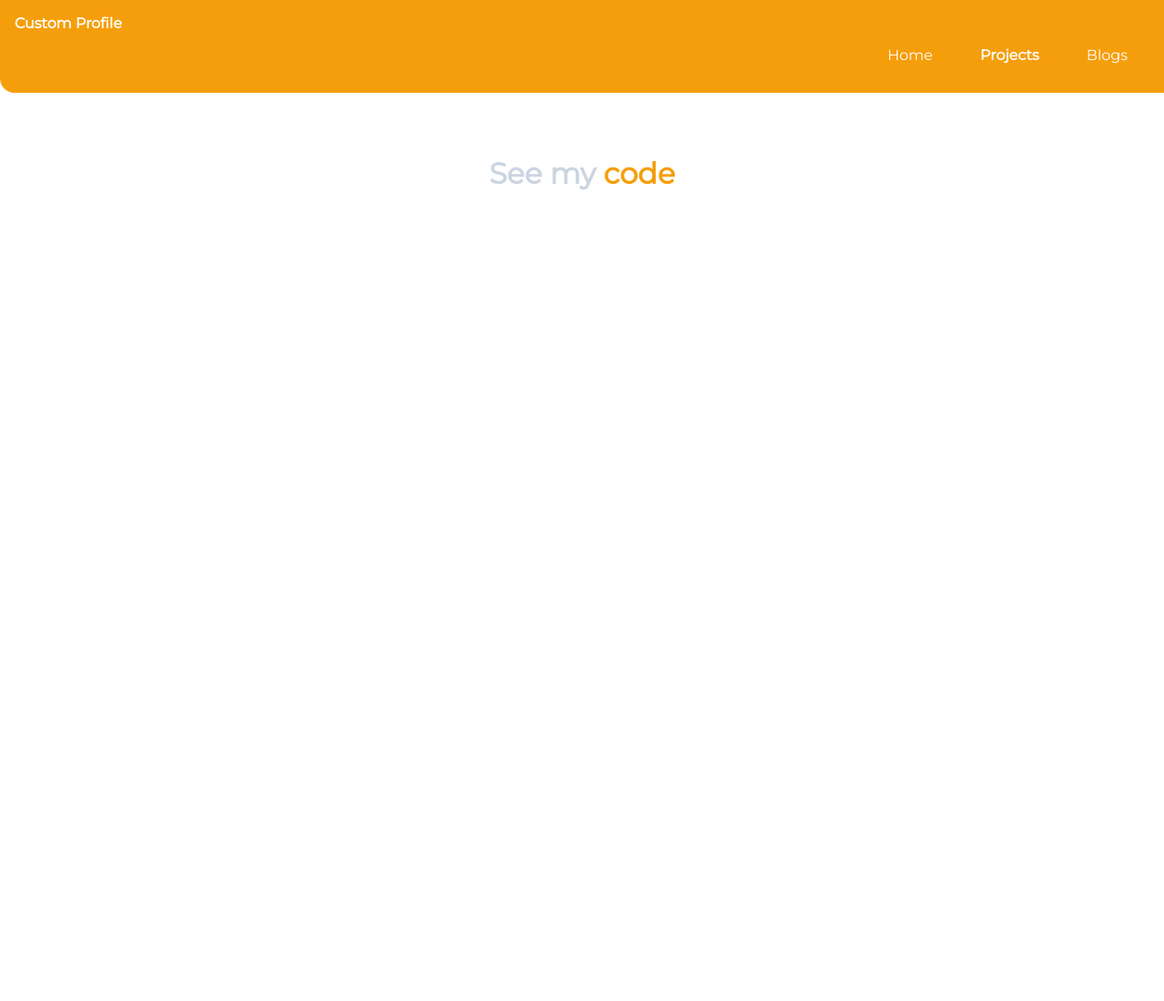
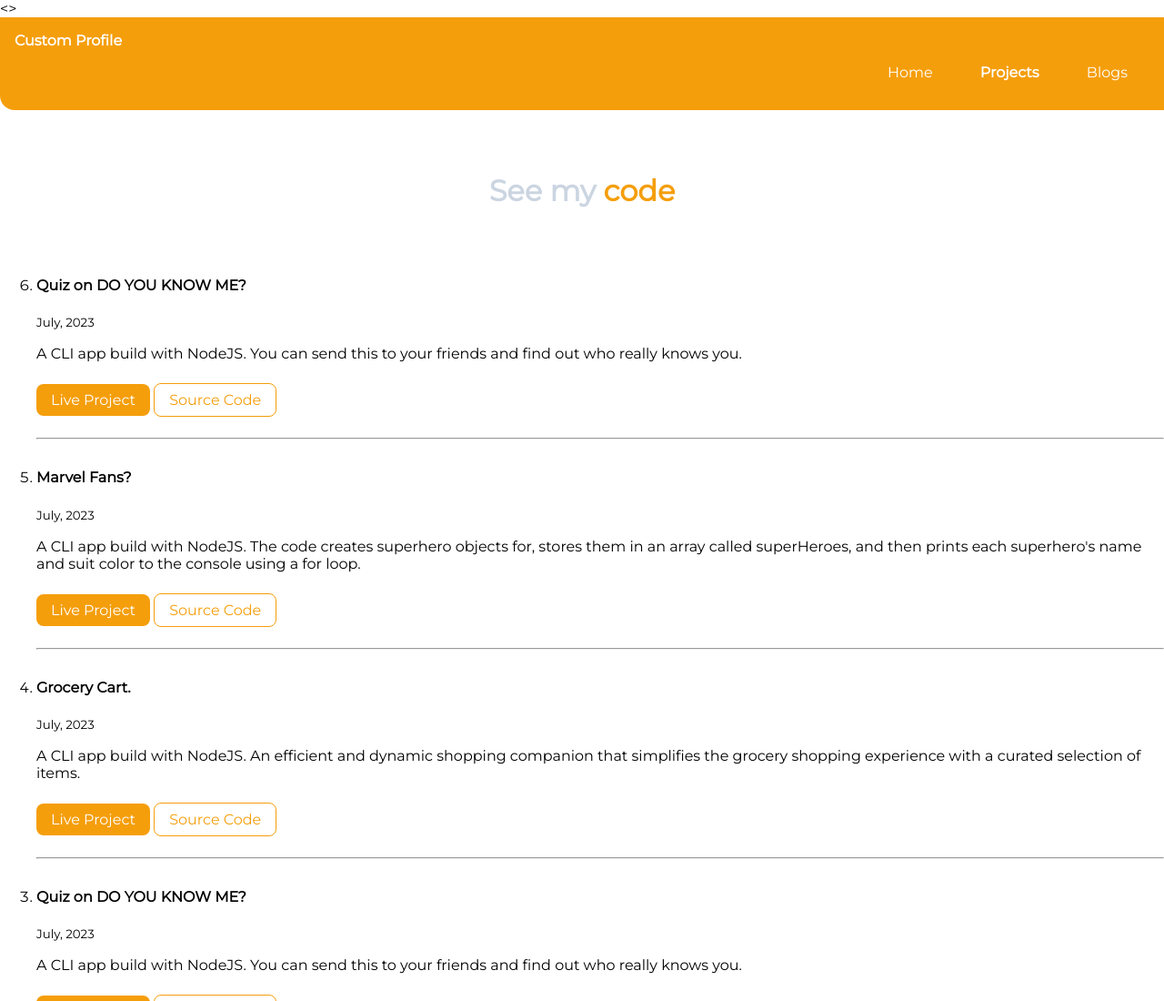
Before and after one commit to Naughtdefender/Project-01-Making-a-portfolio-using-HTML-and-CSS, a plain HTML site: page projects.html in a window 1280 px wide. Shown: the top 1100 px of the page at 91% size. Before the commit the page ends 800 px from the top, so only its background shows below. Drawn offline with Linux system fonts and the light colour scheme.

Commit message:
added some things

```diff
--- a/projects.html
+++ b/projects.html
@@ -6,7 +6,7 @@
     <link href="styles.css" rel="stylesheet"/>
     <title>Projects | Kshitiz</title>
 </head>
-<body>
+<>
     <!-- Navigation -->
 
   <nav class="navigation container">
@@ -28,6 +28,89 @@
     <h1 class="heading-hero">See my<span class="heading-inverted"> code</span></h1>
   </header>
 
+  <!-- List -->
+
+
+  <ol reversed>
+    <li>
+      <h4>Quiz on DO YOU KNOW ME?</h4>
+      <small>July, 2023</small>
+      <p>A CLI app build with NodeJS. You can send this to your friends and find out who really knows you.</p>
+
+      <div class="link"></div>
+
+      <a class="link link-primary"; href="https://replit.com/@Naughtdefender/Quiz-on-DO-YOU-KNOW-ME#index.js">Live Project</a>
+    <a class="link link-secondary"; href="https://github.com/Naughtdefender/Learning-in-NeoG-Camp/blob/NeoG_Camp-Programs/end-game.js">Source Code</a>
+
+
+  </li>
+    <hr />
+    <li>
+      <h4>Marvel Fans?</h4>
+      <small>July, 2023</small>
+      <p>A CLI app build with NodeJS. The code creates superhero objects for, stores them in an array called superHeroes, and then prints each superhero's name and suit color to the console using a for loop.</p>
+
+      <div class="link"></div>
+
+      <a class="link link-primary"; href="https://replit.com/@Naughtdefender/club-info-of-superheroes-using-objects-in-array#index.js">Live Project</a>
+    <a class="link link-secondary"; href="https://github.com/Naughtdefender/Learning-in-NeoG-Camp/blob/NeoG_Camp-Programs/array%20with%20for%20loop%20and%20function.js">Source Code</a>
+
+
+  </li>
+    <hr />
+    <li>
+      <h4>Grocery Cart.</h4>
+      <small>July, 2023</small>
+      <p>A CLI app build with NodeJS. An efficient and dynamic shopping companion that simplifies the grocery shopping experience with a curated selection of items.</p>
+
+      <div class="link"></div>
+
+      <a class="link link-primary"; href="https://replit.com/@Naughtdefender/print-all-grocery-items-in-array-using-loop#index.js">Live Project</a>
+    <a class="link link-secondary"; href="https://github.com/Naughtdefender/Learning-in-NeoG-Camp/blob/NeoG_Camp-Programs/print%20all%20grocery%20items%20in%20array%20using%20loop.js">Source Code</a>
+
+
+  </li>
+    <hr />
+    <li>
+      <h4>Quiz on DO YOU KNOW ME?</h4>
+      <small>July, 2023</small>
+      <p>A CLI app build with NodeJS. You can send this to your friends and find out who really knows you.</p>
+
+      <div class="link"></div>
+
+      <a class="link link-primary"; href="/">Live Project</a>
+    <a class="link link-secondary"; href="/">Source Code</a>
+
+
+  </li>
+    <hr />
+    <li>
+      <h4>Quiz on DO YOU KNOW ME?</h4>
+      <small>July, 2023</small>
+      <p>A CLI app build with NodeJS. You can send this to your friends and find out who really knows you.</p>
+
+      <div class="link"></div>
+
+      <a class="link link-primary"; href="/">Live Project</a>
+    <a class="link link-secondary"; href="/">Source Code</a>
+
+
+  </li>
+    <hr />
+    <li>
+      <h4>Quiz on DO YOU KNOW ME?</h4>
+      <small>July, 2023</small>
+      <p>A CLI app build with NodeJS. You can send this to your friends and find out who really knows you.</p>
+
+      <div class="link"></div>
+
+      <a class="link link-primary"; href="/">Live Project</a>
+    <a class="link link-secondary"; href="/">Source Code</a>
+
+
+  </li>
+    <hr />
+    </olreversed>
 
 
 </body>
```
Also changed, not shown: index.html (+2 -0 lines).
